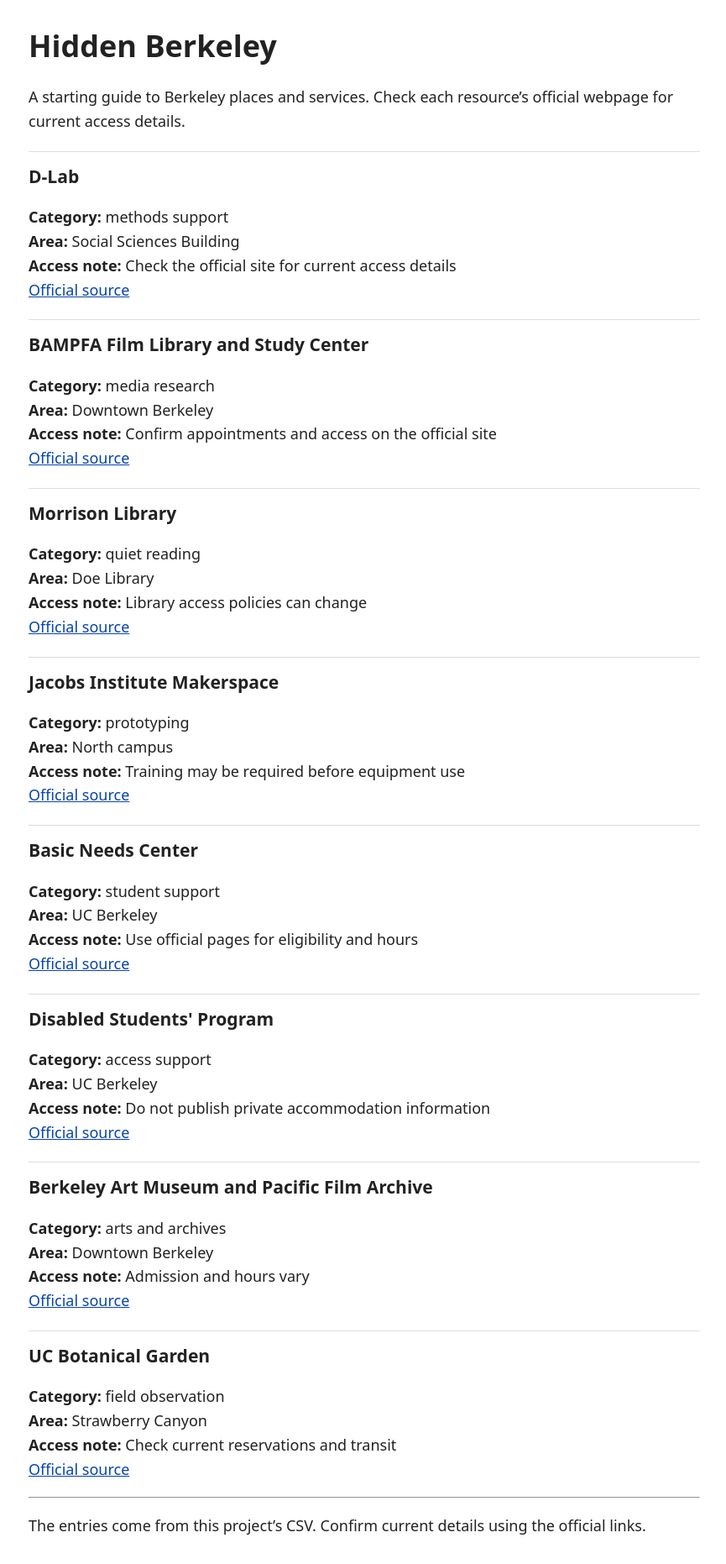
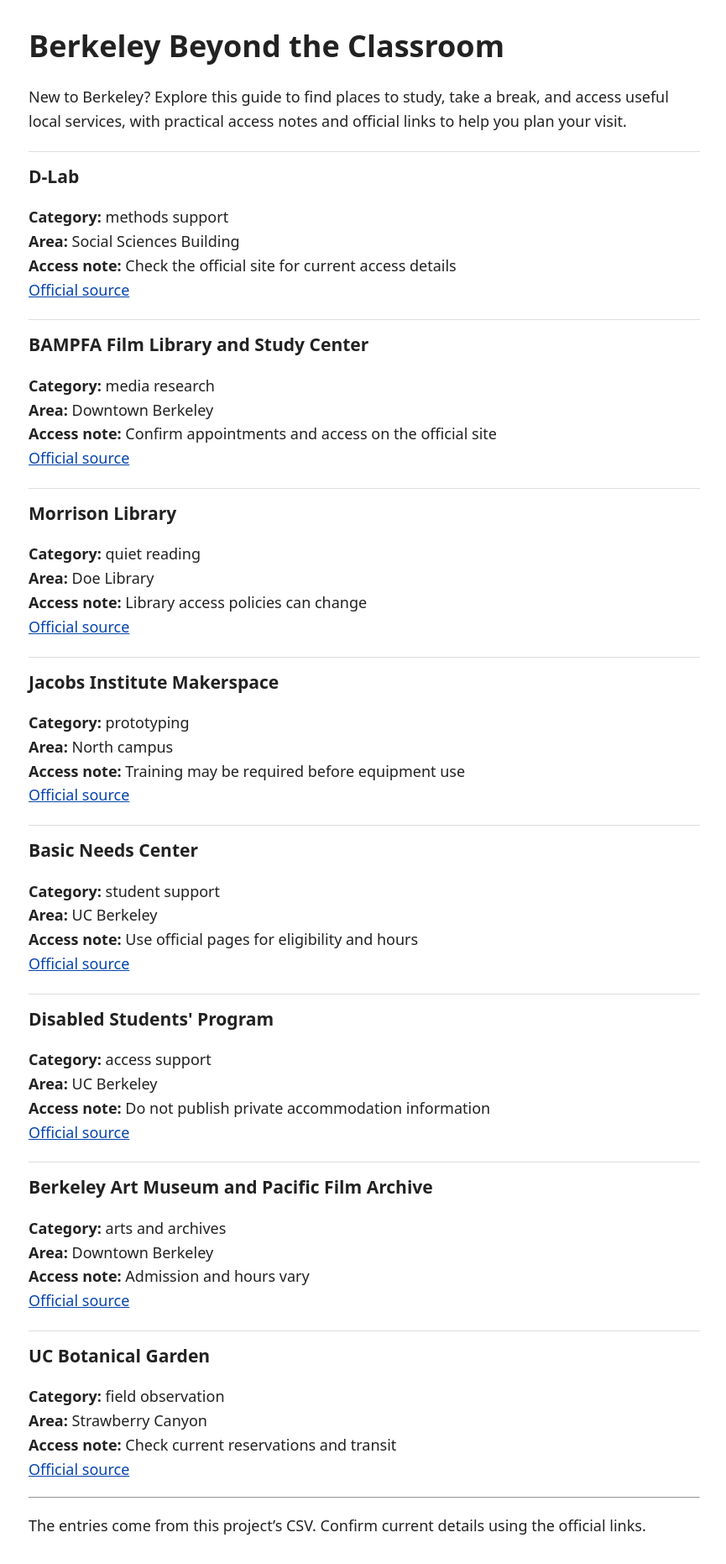
Before and after one commit to xinxuegao-cell/hidden_berkeley_hw2, a Jekyll site: the page built from docs/index.md, in a window 1280 px wide. Shown: the whole page at 84% size, without its empty margins (206-1071 px from the left). Built offline with Jekyll 4.4.1, drawn with Linux system fonts in a browser that asks for light colours.

Commit message:
Update guide heading and introduction

```diff
--- a/docs/index.md
+++ b/docs/index.md
@@ -3,9 +3,9 @@
 title: Hidden Berkeley
 ---
 
-# Hidden Berkeley
+# Berkeley Beyond the Classroom
 
-A starting guide to Berkeley places and services. Check each resource's official webpage for current access details.
+New to Berkeley? Explore this guide to find places to study, take a break, and access useful local services, with practical access notes and official links to help you plan your visit.
 
 <!-- Edit the heading and introduction above. The supplied loop below displays each row of the CSV. -->
 {% for resource in site.data.locations %}
```
